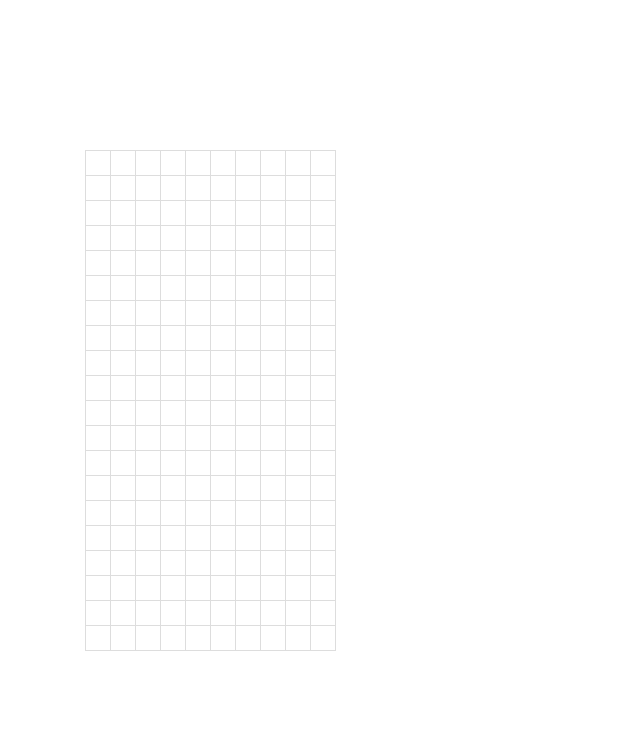
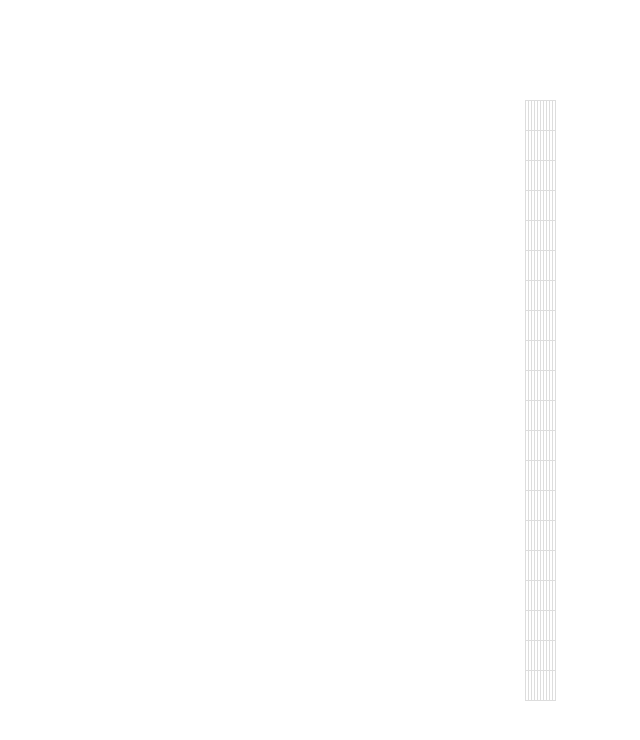
Before and after one commit to okayus/mcel, a Vue app: page / in a window 1280 px wide. Shown: the top 740 px of the page, without its empty margins (1-641 px from the left). Built offline with nearby package versions, Linux system fonts and the light colour scheme.

Commit message:
feat:inputがテーブルの幅に影響を与えない

```diff
--- a/src/components/TableComponent.vue
+++ b/src/components/TableComponent.vue
@@ -63,6 +63,7 @@ const handleCellBlur = () => {
           :class="{ selected: cellStatus[rowIndex][colIndex] }"
           tabindex="0"
         >
+          <div class="cell-content">
             <input
               v-if="cellInputStatus[rowIndex][colIndex]"
               class="editable"
@@ -70,6 +71,7 @@ const handleCellBlur = () => {
               @blur="handleCellBlur()"
             />
             <span v-else>{{ inputValues[rowIndex][colIndex] }}</span>
+          </div>
         </td>
       </tr>
     </table>
@@ -88,18 +90,21 @@ const handleCellBlur = () => {
 
 td {
   border: 1px solid #ddd;
-  padding: 12px; /* セルの高さを調整 */
-  cursor: pointer;
   text-align: center;
+  position: relative; /* 追加 */
+  height: 30px; /* セルの縦幅を広げる */
 }
 
-.selected {
-  border-width: 2px;
+.cell-content {
+  position: relative;
 }
 
 .editable {
-  width: 100%;
-  box-sizing: border-box;
+  width: 100px;
+  margin: 0;
+  position: absolute; /* 変更 */
+  top: 0; /* 変更 */
+  left: 0; /* 変更 */
 }
 
 td:focus {
```
Lines whose indentation alone changed are shown as unchanged.
